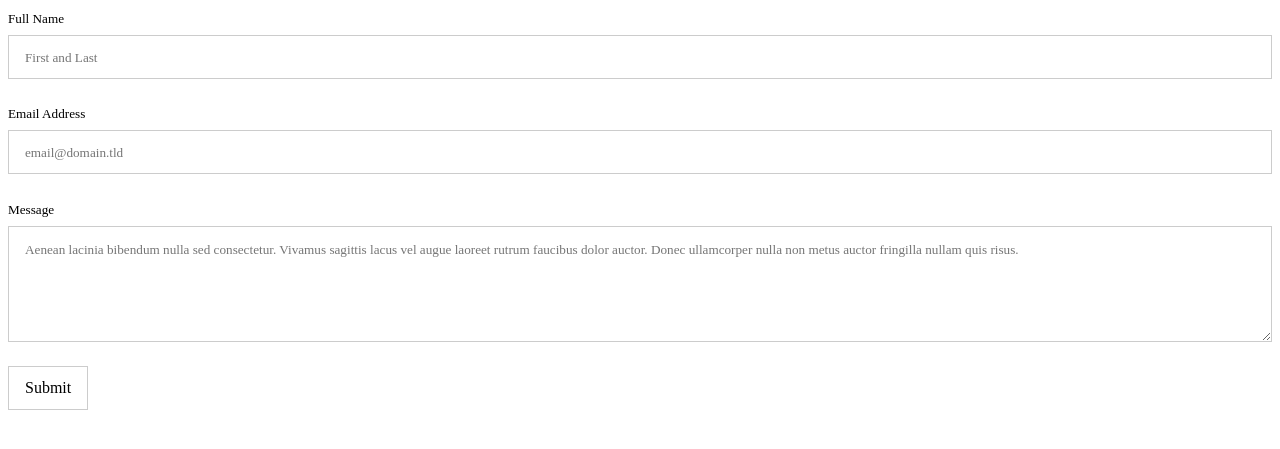
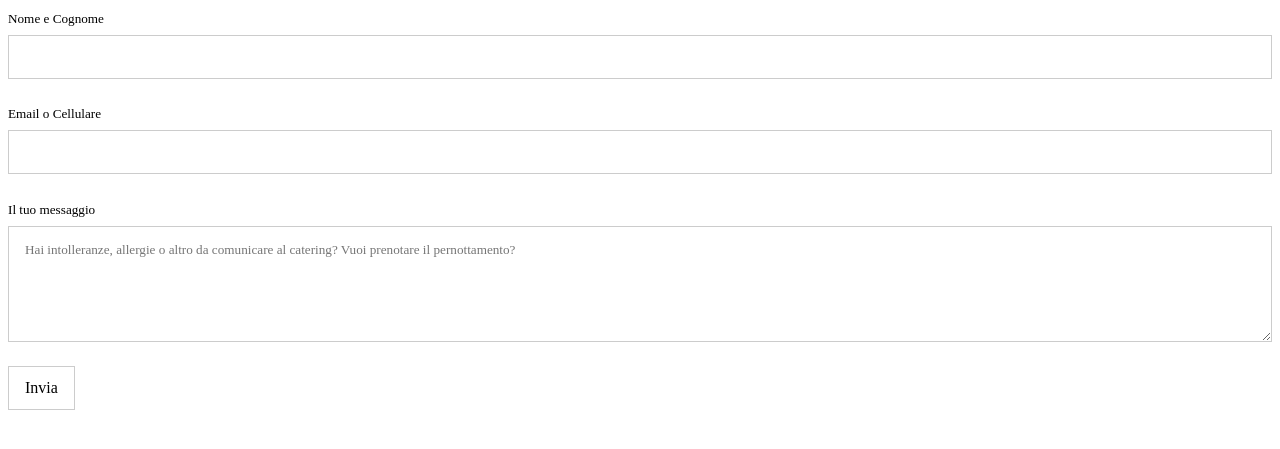
Before and after one commit to marcoelaura/marcoelaura.github.io, a Jekyll site: the page Contatti/simple_form.html, which Jekyll copies as it is, in a window 1280 px wide. Shown: the top 449 px of the page. Built offline with Jekyll 4.4.1, drawn with Linux system fonts in a browser that asks for light colours.

Commit message:
Update simple_form.html

```diff
--- a/Contatti/simple_form.html
+++ b/Contatti/simple_form.html
@@ -1,14 +1,14 @@
 <form id="fs-frm" name="simple-contact-form" accept-charset="utf-8" action="https://formspree.io/f/{form_id}" method="post">
   <fieldset id="fs-frm-inputs">
-    <label for="full-name">Full Name</label>
-    <input type="text" name="name" id="full-name" placeholder="First and Last" required="">
-    <label for="email-address">Email Address</label>
-    <input type="email" name="_replyto" id="email-address" placeholder="email@domain.tld" required="">
-    <label for="message">Message</label>
-    <textarea rows="5" name="message" id="message" placeholder="Aenean lacinia bibendum nulla sed consectetur. Vivamus sagittis lacus vel augue laoreet rutrum faucibus dolor auctor. Donec ullamcorper nulla non metus auctor fringilla nullam quis risus." required=""></textarea>
+    <label for="full-name">Nome e Cognome</label>
+    <input type="text" name="name" id="full-name" placeholder="" required="">
+    <label for="email-address">Email o Cellulare</label>
+    <input type="email" name="_replyto" id="email-address" placeholder="" required="">
+    <label for="message">Il tuo messaggio</label>
+    <textarea rows="5" name="message" id="message" placeholder="Hai intolleranze, allergie o altro da comunicare al catering? Vuoi prenotare il pernottamento?" required=""></textarea>
     <input type="hidden" name="_subject" id="email-subject" value="Contact Form Submission">
   </fieldset>
-  <input type="submit" value="Submit">
+  <input type="submit" value="Invia">
 </form><style>/* reset */
 #fs-frm input,
 #fs-frm select,
```
